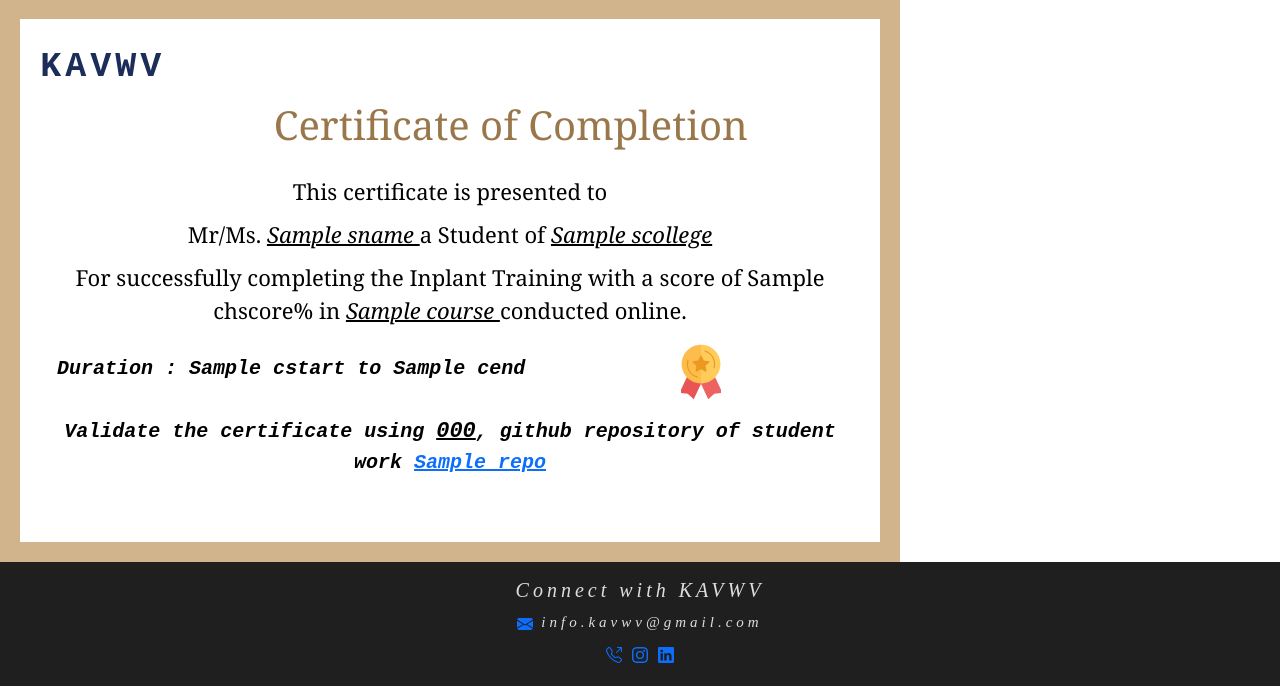
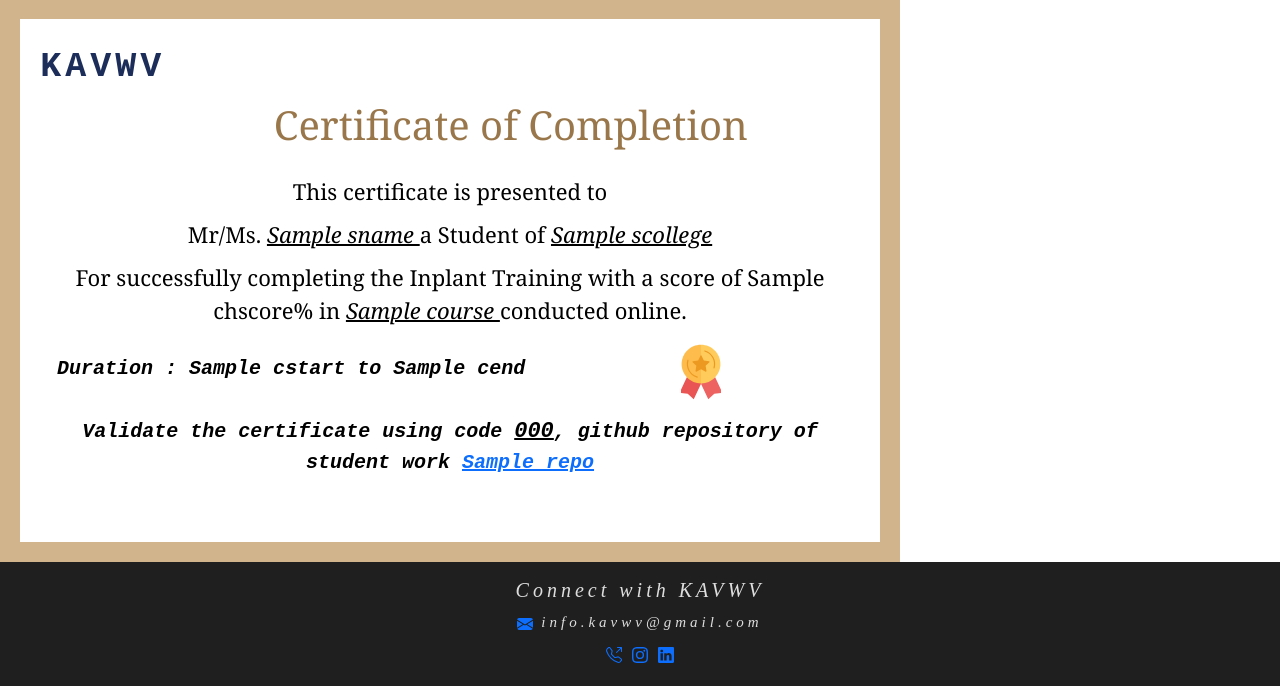
Before and after one commit to livinghumanz/kavwv-django, a Django app: template templates/home/challengeAct.html in a window 1280 px wide, after a click on "here". Shown: the part 120-806 px from the top of the page. Run offline with Django 3.2, Linux system fonts and the light colour scheme; the template is opened without the code that fills it: most values are stand-ins (such as "Sample title", 1, 10 or a date in 2020); some libraries are stand-ins or nearby versions.

Commit message:
decoration

```diff
--- a/templates/home/challengeAct.html
+++ b/templates/home/challengeAct.html
@@ -126,7 +126,7 @@
                         </g>
                     </svg>
                     <div class="assdetail">
-                        Validate the certificate using <span class="person">{{ vcode }}</span>, github repository of student work <a href="{{ repo }}">{{ repo }}</a>
+                        Validate the certificate using code <span class="person">{{ vcode }}</span>, github repository of student work <a href="{{ repo }}">{{ repo }}</a>
                     </div>
 
                 </div>
```
